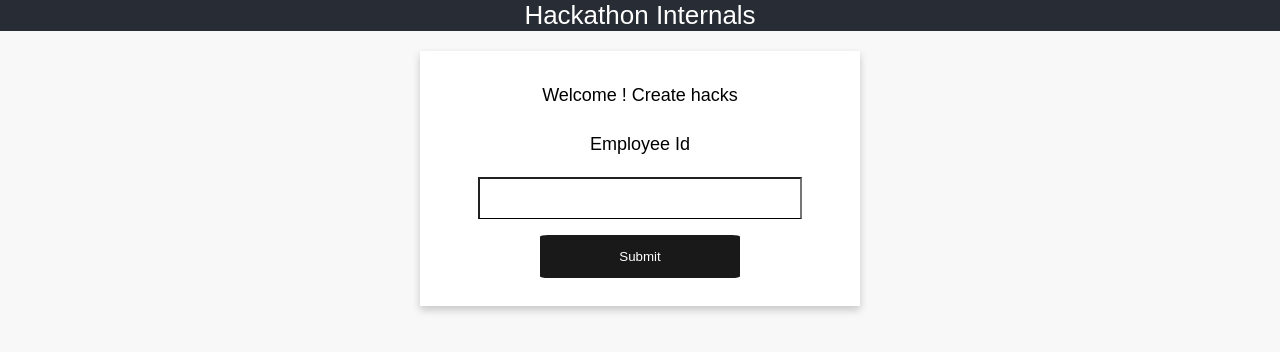
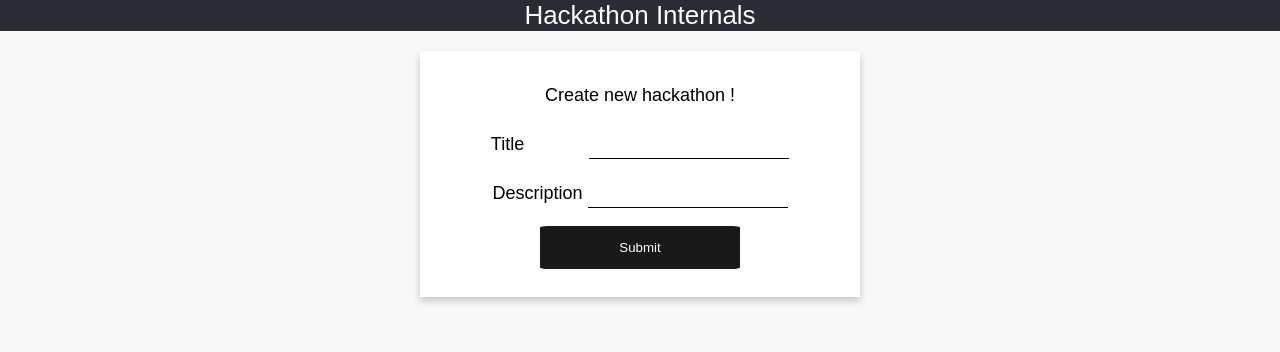
Before and after one commit to chronos25/Hackathons, a React (Create React App) app: page / in a window 1280 px wide. Shown: the top 352 px of the page. Built offline with nearby package versions, Linux system fonts and the light colour scheme.

Commit message:
added challenges card and firebase setup

```diff
--- a/package.json
+++ b/package.json
@@ -7,8 +7,10 @@
     "@testing-library/react": "^11.2.7",
     "@testing-library/user-event": "^12.8.3",
     "firebase": "^9.0.2",
+    "firebase-admin": "^9.11.1",
     "react": "^17.0.2",
     "react-dom": "^17.0.2",
+    "react-router-dom": "^5.3.0",
     "react-scripts": "4.0.3",
     "uuid": "^8.3.2",
     "web-vitals": "^1.1.2"
--- a/src/App.js
+++ b/src/App.js
@@ -1,6 +1,6 @@
 import './App.css';
-import LoginCard from './login/LoginCard';
-
+//import LoginCard from './login/LoginCard';
+import ChallengeCard from './challengeCard/challegeCard';
 function App() {
   return (
     <div className="App">
@@ -8,7 +8,7 @@ function App() {
             Hackathon Internals
       </header>
       <main>
-          <LoginCard />
+          <ChallengeCard />
       </main>
     </div>
   );
--- /dev/null
+++ b/src/challengeCard/challegeCard.js
@@ -0,0 +1,79 @@
+import React from "react";
+import { Fragment } from "react/cjs/react.production.min";
+import './challengeCard.css';
+import saveMessage from "../service";
+
+class ChallengeCard extends React.Component{
+
+   constructor(props){
+        super(props);
+
+        this.onChangeTitle = this.onChangeTitle.bind(this);
+        this.onChangeDescription = this.onChangeDescription.bind(this);
+
+        this.state = {title:'',
+                      description:'',
+                      submitted: false
+                    };
+    }
+
+    submitHandler=()=>{
+        let data = {
+            title: this.state.title,
+            description: this.state.description
+        }
+        console.log('2');
+
+
+        saveMessage(data).then(()=>{
+            console.log("Created Successfully !! ");
+            this.setState({
+                submitted: true
+            });
+            console.log('3');
+        }).catch((e)=>{
+            console.log(e);
+        })
+    }
+
+    onChangeTitle=(event)=>{
+        this.setState({
+            title: event.target.value
+        });
+        console.log('1');
+    }
+    onChangeDescription=(event)=>{
+        this.setState({
+            description: event.target.value
+        });
+        console.log('0');
+    }
+
+    render(){
+        return <Fragment>
+        <div className='card'>
+           Create new hackathon !
+            <form onSubmit={this.submitHandler}>
+                <label className='labels'> Title </label>
+                <input type="text"
+                id="title" name="title"
+                onChange={this.onChangeTitle}
+                />
+                 <br />
+                <label> Description </label>
+                <input type="text"
+                id="description" name="Description"
+                onChange={this.onChangeDescription}
+                />
+
+                <br />
+                <input className ='submitButton'
+                    type='submit'
+                />
+            </form>
+        </div>
+    </Fragment>
+    }
+}
+
+export default ChallengeCard;
--- /dev/null
+++ b/src/challengeCard/challengeCard.css
@@ -0,0 +1,92 @@
+.card {
+    /* Add shadows to create the "card" effect */
+    box-shadow: 0 4px 8px 0 rgba(0,0,0,0.2);
+    transition: 0.3s;
+  }
+
+  /* On mouse-over, add a deeper shadow */
+  .card:hover {
+    box-shadow: 0 8px 16px 0 rgba(0,0,0,0.2);
+  }
+
+  /* Add some padding inside the card container */
+  .container {
+    padding: 2px 16px;
+  }
+
+  input[type=text] {
+
+    width: 40%;
+    padding: 5px 20px;
+    margin: 8px 0;
+    box-sizing: content-box ;
+    border: none;
+    border-bottom: 1px solid black;
+  }
+
+  .submitButton {
+    background-color: #191919;
+    color: white;
+    padding: 14px 20px;
+    margin: 8px 0;
+    border: none;
+    cursor: pointer;
+    width: 50%;
+    border-radius: 4%;
+  }
+
+  /* Add a hover effect for buttons */
+  .submitButton:hover {
+    opacity: 0.8;
+  }
+
+  .labels{
+      margin-right: 15%;
+  }
+  .labels1{
+    margin-right: 15%;
+}.dropbtn {
+    background-color: #4CAF50;
+    color: white;
+    padding: 16px;
+    font-size: 16px;
+    border: none;
+    cursor: pointer;
+  }
+
+  /* The container <div> - needed to position the dropdown content */
+  .dropdown {
+    position: relative;
+    display: inline-block;
+  }
+
+  /* Dropdown Content (Hidden by Default) */
+  .dropdown-content {
+    display: none;
+    position: absolute;
+    background-color: #f9f9f9;
+    min-width: 160px;
+    box-shadow: 0px 8px 16px 0px rgba(0,0,0,0.2);
+    z-index: 1;
+  }
+
+  /* Links inside the dropdown */
+  .dropdown-content a {
+    color: black;
+    padding: 12px 16px;
+    text-decoration: none;
+    display: block;
+  }
+
+  /* Change color of dropdown links on hover */
+  .dropdown-content a:hover {background-color: #f1f1f1}
+
+  /* Show the dropdown menu on hover */
+  .dropdown:hover .dropdown-content {
+    display: block;
+  }
+
+  /* Change the background color of the dropdown button when the dropdown content is shown */
+  .dropdown:hover .dropbtn {
+    background-color: #3e8e41;
+  }
--- a/src/firebase.js
+++ b/src/firebase-config.js
@@ -1,8 +1,8 @@
-import * as firebase from "firebase";
-import "firebase/database";
-    //uuid = require('uuid');
+//import firebase from 'firebase/compat/app';
+//import "firebase/database";
+//uuid = require('uuid');
 
-let firebaseConfig = {
+const firebaseConfig = {
     apiKey: "AIzaSyBkJD8mBUs8SyXhSGM5WuS89C0rXOhtggI",
     authDomain: "hackathon-7f144.firebaseapp.com",
     projectId: "hackathon-7f144",
@@ -12,6 +12,6 @@ let firebaseConfig = {
     measurementId: "G-5MXWN7LVJ0"
   };
 
-  firebase.initializeApp(config);
+//var db = firebase.initializeApp(firebaseConfig).database();
 
-  export default firebase.database();
+export default firebaseConfig;
--- /dev/null
+++ b/src/service.js
@@ -0,0 +1,67 @@
+import { initializeApp } from 'firebase/app';
+// import {
+//   getAuth,
+//   onAuthStateChanged,
+//   GoogleAuthProvider,
+//   signInWithPopup,
+//   signOut,
+// } from 'firebase/auth';
+import {
+  getFirestore,
+  collection,
+  addDoc,
+  // query,
+  // orderBy,
+  // limit,
+  // onSnapshot,
+  // setDoc,
+  // updateDoc,
+  // doc,
+  // serverTimestamp,
+} from 'firebase/firestore';
+// import {
+//   getStorage,
+//   ref,
+//   uploadBytesResumable,
+//   getDownloadURL,
+// // } from 'firebase/storage';
+// import { getMessaging, getToken, onMessage } from 'firebase/messaging';
+// import { getPerformance } from 'firebase/performance';
+import firebaseConfig from "./firebase-config";
+const app = initializeApp(firebaseConfig);
+const db = getFirestore(app);
+
+
+/*
+const db = firebase.ref("/challenges");
+const dbEmployee = firebase.ref("/employee");
+*/
+// class HackathonService {
+
+//   constructor(){
+
+//   }
+
+async function saveMessage(data) {
+    // Add a new message entry to the Firebase database.
+    console.log(1212);
+    try {
+      //await addDoc(collection(getFirestore(), 'challenges'),
+      // await db.collection('Challenges').add(
+      // {
+      //   title: data.title,
+      //   description: data.description,
+      //   timestamp: serverTimestamp()
+      // });
+      const docRef = await addDoc(collection(db, "testC"), {
+        title: data.title,
+        description: data.description
+      });
+      console.log("Document written with ID: ", docRef.id);
+    }
+    catch(error) {
+      console.error('Error writing new message to Firebase Database', error);
+    }
+  }
+
+export default saveMessage;
```
Also changed, not shown: database.rules.json (added, +7 -0 lines), firebase.json (added), 2 other files (tests, documents, lock files or other folders).
